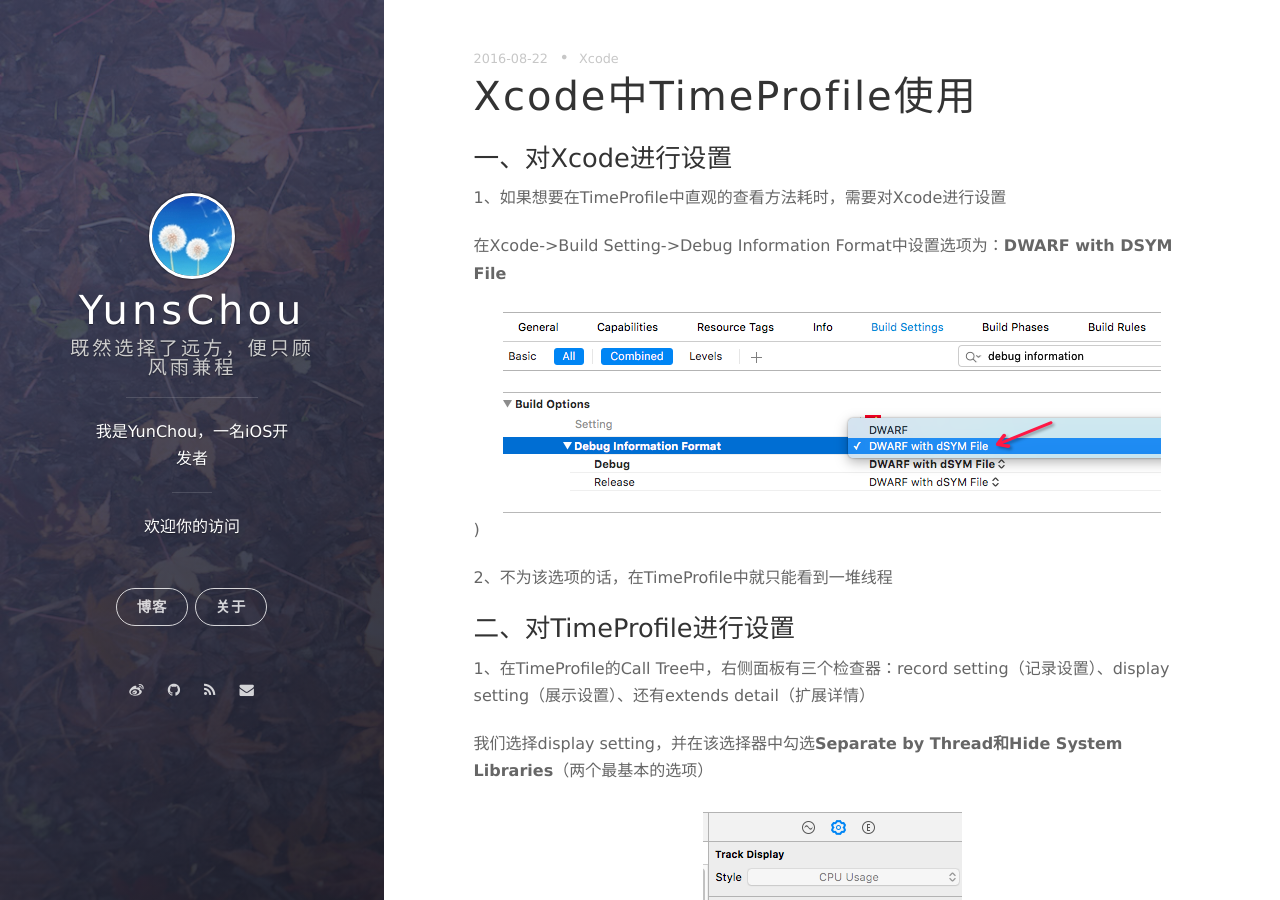
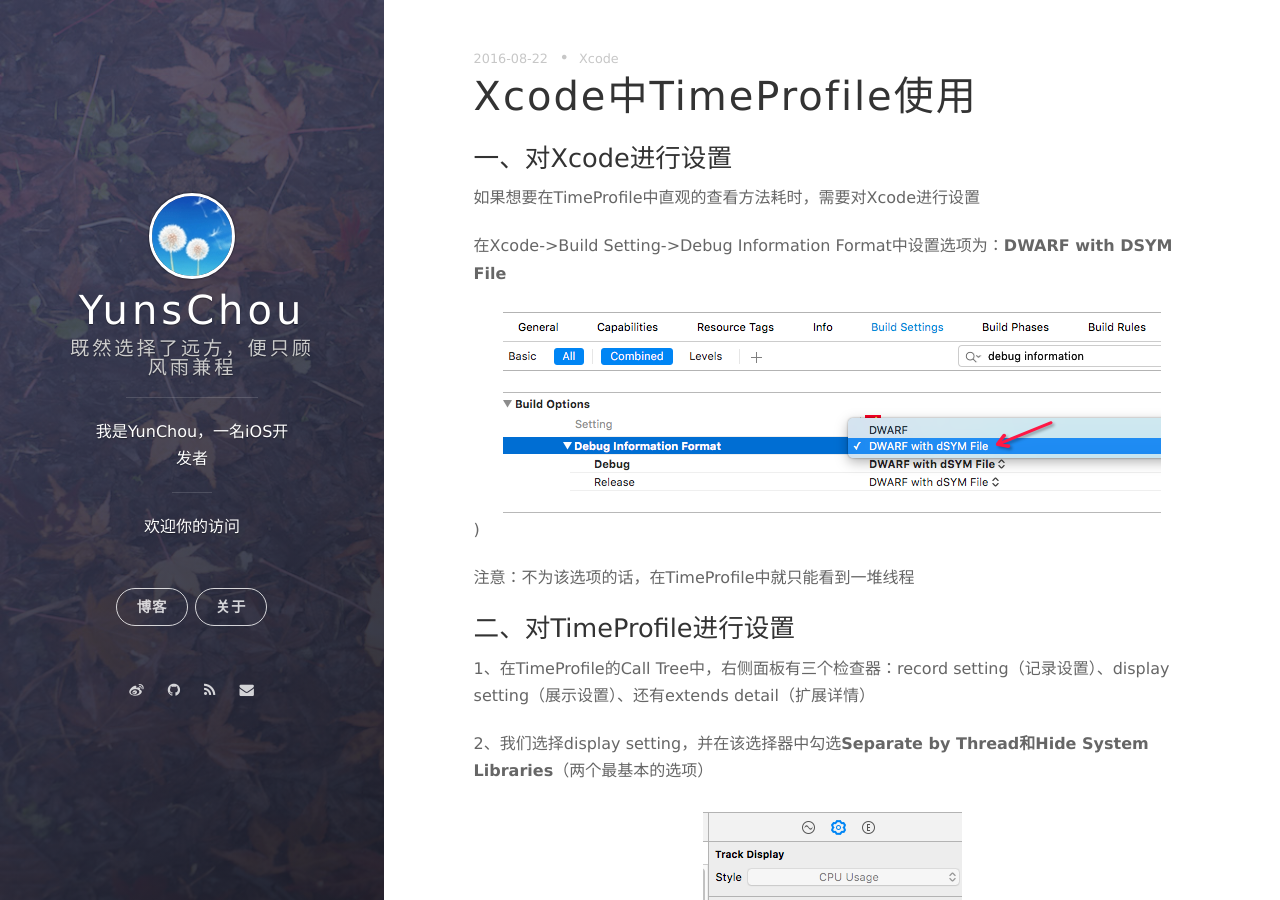
Before and after one commit to YunsChou/Yuns.github.io, a Jekyll site: the page built from _posts/2016-08-22-Xcode-TimeProfile.md, in a window 1280 px wide and 900 px high. Built offline with Jekyll 4.4.1, drawn with Linux system fonts in a browser that asks for light colours; nearby versions of some CDN libraries; Markdown is read by kramdown in place of the engine named in the settings; comment, search, counter and statistics services are not loaded.

Commit message:
fix bugs

```diff
--- a/_posts/2016-08-22-Xcode-TimeProfile.md
+++ b/_posts/2016-08-22-Xcode-TimeProfile.md
@@ -7,19 +7,19 @@
 
 ### 一、对Xcode进行设置
 
-1、如果想要在TimeProfile中直观的查看方法耗时，需要对Xcode进行设置
+如果想要在TimeProfile中直观的查看方法耗时，需要对Xcode进行设置
 
 在Xcode->Build Setting->Debug Information Format中设置选项为：**DWARF with DSYM File**
 
 ![img](/assets/images/2016/Xcode中TimeProfile使用-1.png))
 
-2、不为该选项的话，在TimeProfile中就只能看到一堆线程
+注意：不为该选项的话，在TimeProfile中就只能看到一堆线程
 
 ### 二、对TimeProfile进行设置
 
 1、在TimeProfile的Call Tree中，右侧面板有三个检查器：record setting（记录设置）、display setting（展示设置）、还有extends detail（扩展详情）
 
-我们选择display setting，并在该选择器中勾选**Separate by Thread和Hide System Libraries**（两个最基本的选项）
+2、我们选择display setting，并在该选择器中勾选**Separate by Thread和Hide System Libraries**（两个最基本的选项）
 
 ![img](/assets/images/2016/Xcode中TimeProfile使用-2.png)
 
```
